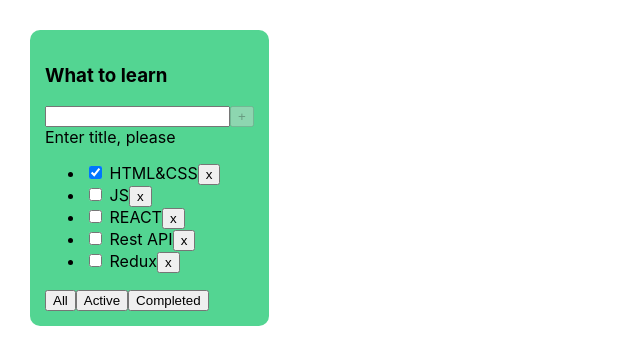
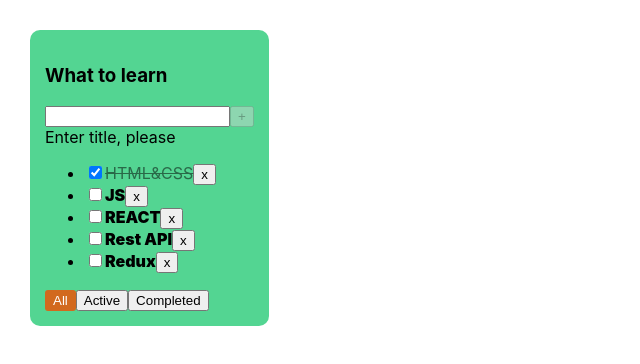
Before and after one commit to Allegro2000git/todolist, a React (Vite) app: page / in a window 1280 px wide. Shown: the top 364 px of the page, without its empty margins (0-640 px from the left). Built offline with nearby package versions, Linux system fonts and the light colour scheme.

Commit message:
todolist 01 - 4

```diff
--- a/src/App.css
+++ b/src/App.css
@@ -12,3 +12,25 @@
   padding: 15px;
   border-radius: 10px;
 }
+
+.task {
+  font-weight: 900;
+
+}
+
+.task_done {
+  opacity: 0.5;
+  text-decoration: line-through;
+}
+
+.filterBtn-active {
+  background-color: chocolate;
+  color: white;
+  border-radius: 3px;
+  border: 2px solid chocolate;
+}
+
+.taskInputError {
+  border: 2px solid red;
+  outline: none;
+}
--- a/src/App.tsx
+++ b/src/App.tsx
@@ -26,6 +26,7 @@ export const App = () => {
 ])
 
     const createTask = (title: string) => {
+
       const newTask: TaskType = {
           id: v1(),
           title: title,
@@ -34,11 +35,16 @@ export const App = () => {
       setTasks([newTask, ...tasks]);
     }
 
-    const deleteTask = (taskId: string) => {
+    const changeTaskStatus = (taskId: string, newStatus: boolean) => {
+      const nextChangeState: Array<TaskType> = tasks.map(task=> task.id === taskId ? {...task, isDone: newStatus} : task)
+          setTasks(nextChangeState)
+    }
+
+
+    const deleteTask = (taskId: string,) => {
         const nextState: Array<TaskType> = tasks.filter(t=>t.id !== taskId)
         setTasks(nextState);
 }
-
 
     const [filter, setFilter] = useState<filterValuesType>("all")
     const changeTodolistFilter = (filter: filterValuesType) => {
@@ -58,7 +64,7 @@ export const App = () => {
 
   return (
       <div className="app">
-        <Todolist title={ToDoListTitle_1} tasks = {getFilteredTasks(tasks,filter)} deleteTask={deleteTask} changeTodolistFilter={changeTodolistFilter} createTask={createTask}/>
+        <Todolist title={ToDoListTitle_1} tasks = {getFilteredTasks(tasks,filter)} deleteTask={deleteTask} changeTodolistFilter={changeTodolistFilter} createTask={createTask} changeTaskStatus={changeTaskStatus} filter={filter}/>
       </div>
   )
 }
--- a/src/Button.tsx
+++ b/src/Button.tsx
@@ -1,12 +1,14 @@
+
 
 type ButtonPropsType = {
     title: string;
     onClickHandler?: ()=> void;
     disabled?: boolean;
+    classes?: string;
 }
 
-export const Button = ({title, onClickHandler, disabled}: ButtonPropsType) => {
+export const Button = ({title, onClickHandler, disabled, classes}: ButtonPropsType) => {
     return (
-        <button disabled={disabled} onClick={onClickHandler}>{title}</button>
+        <button className={classes} disabled={disabled} onClick={onClickHandler}>{title}</button>
     );
 }
--- a/src/FilterButtons.tsx
+++ b/src/FilterButtons.tsx
@@ -2,15 +2,16 @@ import {Button} from "./Button.tsx";
 import {filterValuesType} from "./App.tsx";
 
 type FilterButtonsPropsType = {
-    changeTodolistFilter: (filter: filterValuesType) => void
+    changeTodolistFilter: (filter: filterValuesType) => void;
+    filter: filterValuesType;
 }
 
-export const FilterButtons = ( {changeTodolistFilter}: FilterButtonsPropsType) => {
+export const FilterButtons = ( {changeTodolistFilter, filter}: FilterButtonsPropsType) => {
     return (
         <div>
-            <Button title={"All"} onClickHandler={()=>changeTodolistFilter("all")}/>
-            <Button title={"Active"} onClickHandler={()=>changeTodolistFilter("active")}/>
-            <Button title={"Completed"} onClickHandler={()=>changeTodolistFilter("completed")}/>
+            <Button classes={filter === "all" ? 'filterBtn-active' : ''} title={"All"} onClickHandler={()=>changeTodolistFilter("all")}/>
+            <Button classes={filter === "active" ? 'filterBtn-active' : ''} title={"Active"} onClickHandler={()=>changeTodolistFilter("active")}/>
+            <Button classes={filter === "completed" ? 'filterBtn-active' : ''} title={"Completed"} onClickHandler={()=>changeTodolistFilter("completed")}/>
         </div>
     );
 }
--- a/src/Todolist.tsx
+++ b/src/Todolist.tsx
@@ -8,22 +8,39 @@ import {ChangeEvent, useState} from "react";
 export type TodolistPropsType = {
     title: string;
     tasks: Array<TaskType>;
+    filter: filterValuesType;
     deleteTask: (taskId: string) => void;
     changeTodolistFilter: (filter: filterValuesType) => void;
     createTask: (title: string) => void;
+    changeTaskStatus: (taskId: string, newStatus: boolean) =>void;
 }
 
 
-export const Todolist = ({title, tasks, deleteTask, changeTodolistFilter, createTask}: TodolistPropsType) => {
+export const Todolist = (
+    {   title,
+        tasks,
+        deleteTask,
+        changeTodolistFilter,
+        createTask,
+        changeTaskStatus,
+        filter}: TodolistPropsType) => {
 
 
     const [taskTitle, setTaskTitle] = useState<string>("");
+    const[error, setError] = useState<string | null>(null);
 
 
     const createTaskHandler = () => {
-        createTask(taskTitle);
-        setTaskTitle("")
+        const trimmedTitle = taskTitle.trim()
+        if (trimmedTitle !== "") {
+            createTask(taskTitle)
+        } else {
+            setError("title is required");
+        }
+        setTaskTitle('')
     }
+
+
 
     const maxTitleLengthError = taskTitle.length > 10
 
@@ -33,7 +50,8 @@ export const Todolist = ({title, tasks, deleteTask, changeTodolistFilter, create
             {tasks.map(t => {
             return (
                 <li key={t.id}>
-                    <input type="checkbox" checked={t.isDone}/> <span>{t.title}</span>
+                    <input type="checkbox" checked={t.isDone} onChange={(e)=> changeTaskStatus(t.id, e.currentTarget.checked)}/>
+                    <span className={t.isDone ? "task_done" : "task"}>{t.title}</span>
                     <Button title={"x"} onClickHandler={()=>deleteTask(t.id)}/>
                 </li>
                     )
@@ -45,18 +63,19 @@ export const Todolist = ({title, tasks, deleteTask, changeTodolistFilter, create
         <div className={"todolist"}>
             <TodoListHeader title={title}/>
             <div>
-                <input value={taskTitle} onChange={(e: ChangeEvent<HTMLInputElement>)=> setTaskTitle(e.currentTarget.value)} onKeyDown={(e)=> {
+                <input className={error ? "taskInputError" : ""} value={taskTitle} onChange={(e: ChangeEvent<HTMLInputElement>)=> setTaskTitle(e.currentTarget.value)} onKeyDown={(e)=> {
                     if(e.key === "Enter" && taskTitle && !maxTitleLengthError){
                         createTaskHandler();
                     }
                 }}/>
                 <Button title={"+"} onClickHandler={createTaskHandler} disabled={!taskTitle.length || maxTitleLengthError}/>
+                {error && <div style={{ color: "red" }}> {error}</div> }
             </div>
             {!taskTitle && <span>Enter title, please</span>}
-            { (taskTitle && !maxTitleLengthError) && <div>Max title length is 10 charters</div>}
+            { (taskTitle && !maxTitleLengthError && !error) && <div>Max title length is 10 charters</div>}
             {maxTitleLengthError && <div style={{color:"red"}}>Your task is too long</div>}
             {TasksList}
-           <FilterButtons changeTodolistFilter={changeTodolistFilter}/>
+           <FilterButtons changeTodolistFilter={changeTodolistFilter} filter={filter}/>
         </div>
     );
 }
```
